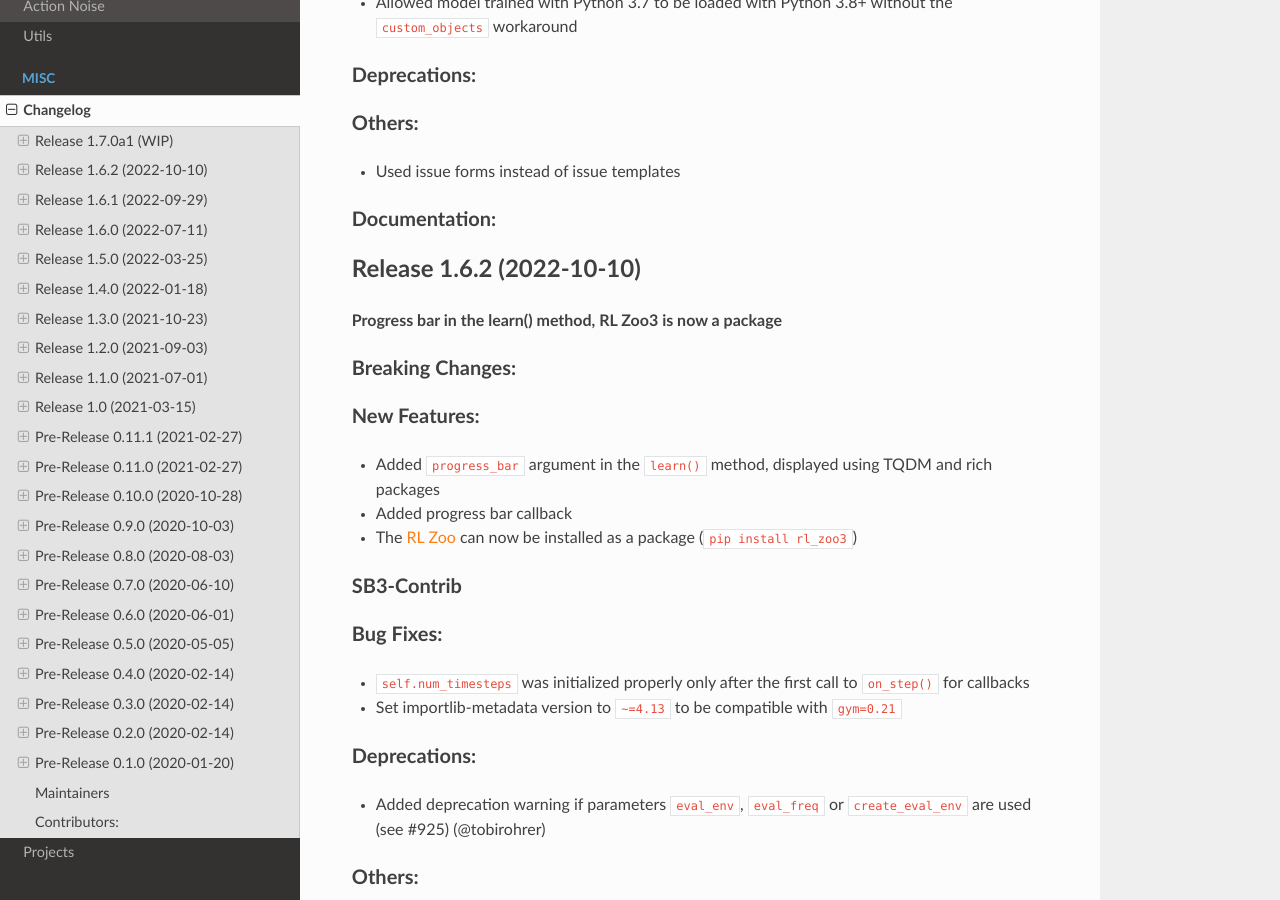
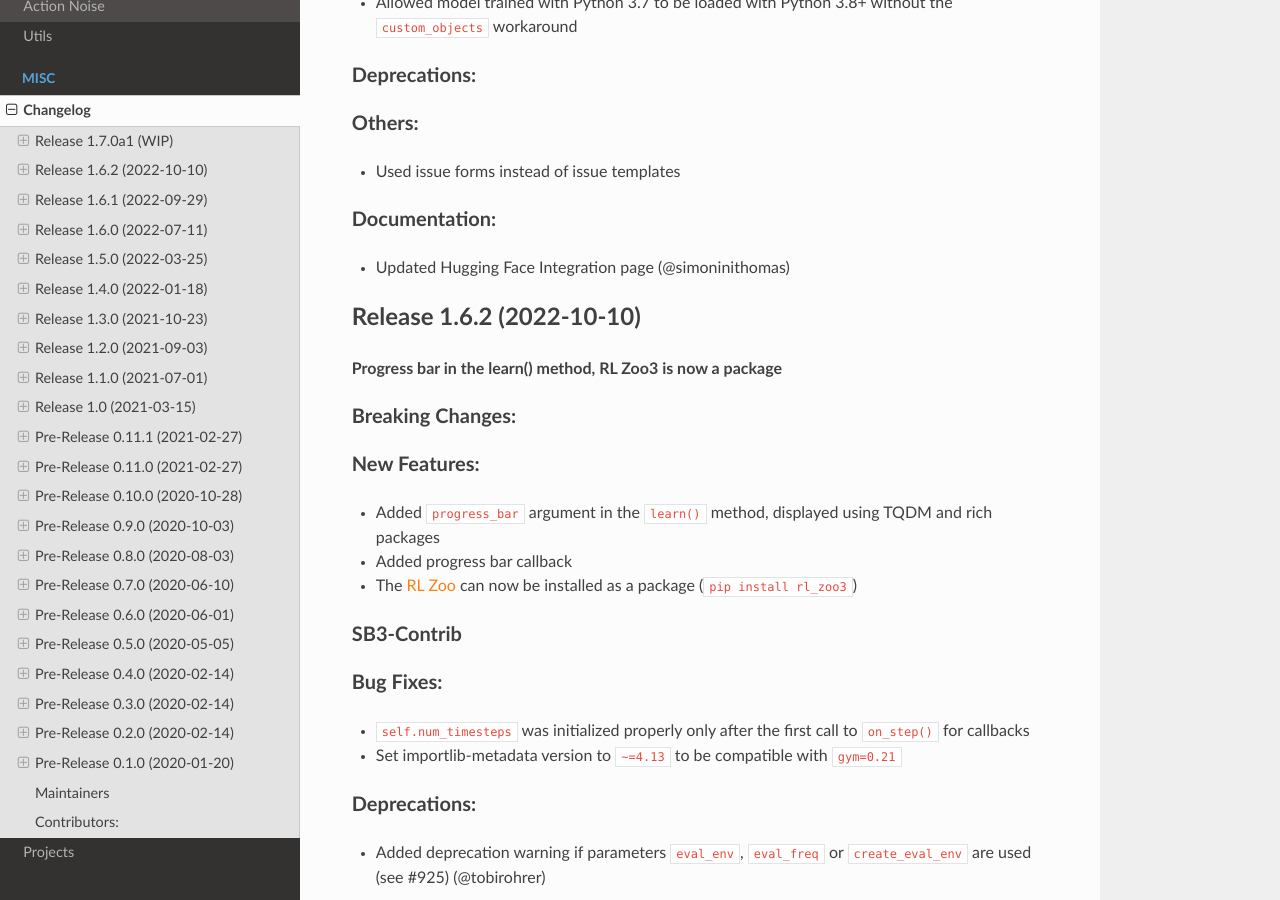
Before and after one commit to DLR-RM/stable-baselines3, a Sphinx documentation site: the page built from docs/misc/changelog.rst, in a window 1280 px wide and 900 px high, scrolled down 609 px. Built offline with Sphinx 7.4.7 and the Read the Docs theme 2.0.0, drawn with Linux system fonts in a browser that asks for light colours.

Commit message:
Changelog Update

```diff
--- a/docs/misc/changelog.rst
+++ b/docs/misc/changelog.rst
@@ -35,7 +35,7 @@ Others:
 
 Documentation:
 ^^^^^^^^^^^^^^
-
+- Updated Hugging Face Integration page (@simoninithomas)
 
 
 Release 1.6.2 (2022-10-10)
```
